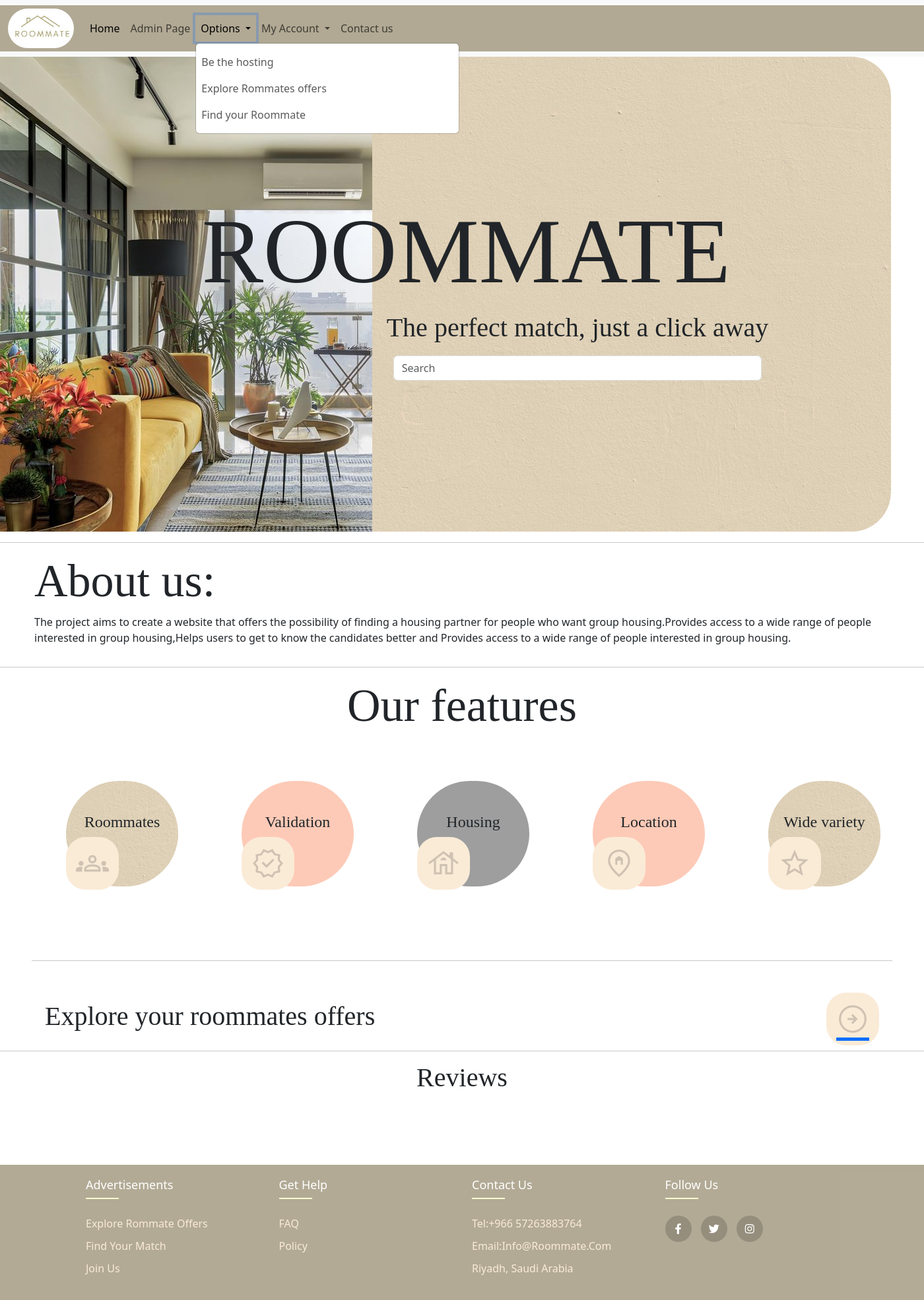
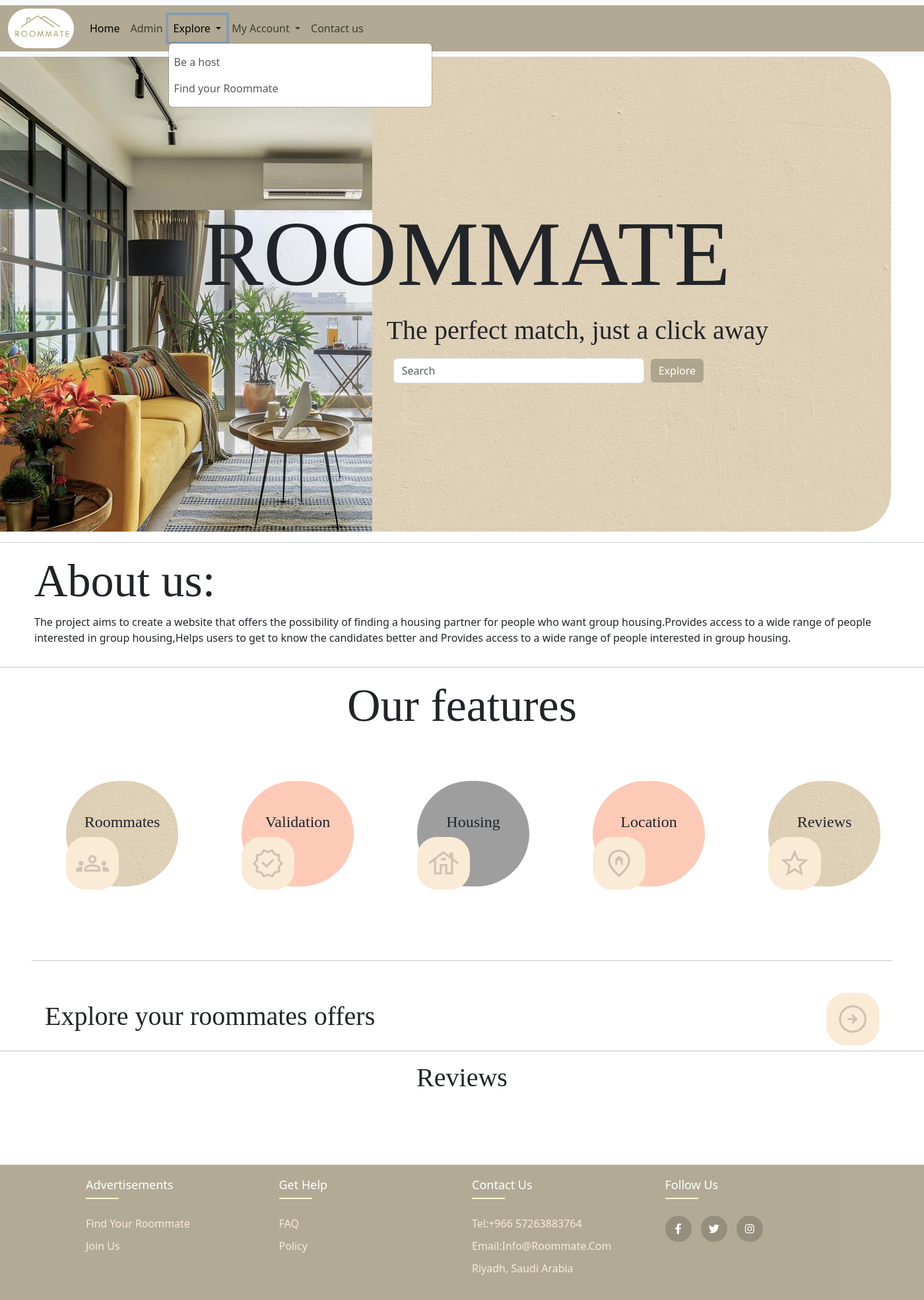
Before and after one commit to Aseelalshammrani/Roommate, a Django app: page / in a window 1400 px wide, after a click on "Explore". Shown: the whole page at 66% size. Run offline with Django 5.2, Linux system fonts and the light colour scheme; the visitor is signed in with stand-in values (Sample User, id 1); data that the repository does not hold is empty; grey boxes are pictures that could not be loaded.

Commit message:
Edit on design in main app

```diff
--- a/RoommateProject/main/static/css/main.css
+++ b/RoommateProject/main/static/css/main.css
@@ -309,17 +309,22 @@ background-color: #ffffff;
     display: flex;
     justify-content: center;
     align-items: center;
+    list-style-type: none;
+    display: inline-flex;
+    text-decoration: none;
 }
 
 .icon:hover{
     color:antiquewhite;
     background-color:black;
 
+
 }
 
 /* Resize a specific icon */
 .features:nth-child() .icon {
     font-size: 30px;
+
 }
 
 .features{
--- a/RoommateProject/main/templates/main/base.html
+++ b/RoommateProject/main/templates/main/base.html
@@ -40,19 +40,18 @@
               </li>
               {% if request.user.is_superuser %}
               <li class="nav-item">
-                <a class="nav-link" href="{% url 'accounts:admin_validation_requests' %}">Admin Page</a>
+                <a class="nav-link" href="{% url 'accounts:admin_validation_requests' %}">Admin</a>
               </li>
               {% endif %}
               <li class="nav-item dropdown">
                 <a class="nav-link dropdown-toggle" href="#" role="button" data-bs-toggle="dropdown" aria-expanded="false">
-                  Options
+                  Explore
                 </a>
                 <ul class="dropdown-menu " style="width: 400px;">
                   {% if request.user.is_authenticated %}
-                  <li> <a class="nav-link" href="{% url 'advertisements:add_advertisement_view'%}">Be the hosting</a></li>
+                  <li> <a class="nav-link" href="{% url 'advertisements:add_advertisement_view'%}">Be a host</a></li>
                   {% endif %}
-                  <li> <a class="nav-link" href="{% url 'advertisements:browse_advertisements_view'%}">Explore Rommates offers</a></li>
-                  <li><a class="nav-link" href="{% url 'main:advertisement_filter_view' %}">Find your Roommate</a></li>
+                  <li><a class="nav-link" href="{% url 'advertisements:browse_advertisements_view'%}">Find your Roommate</a></li>
                 </ul>
               </li>
               {% if not request.user.is_authenticated %}
@@ -89,8 +88,7 @@
       <div class="footer-col">
         <h4>Advertisements</h4>
         <ul>
-          <li><a href="{% url 'advertisements:browse_advertisements_view' %}">Explore Rommate Offers</a></li>
-          <li><a href="{% url 'main:advertisement_filter_view' %}">Find your match</a></li>
+          <li><a href="{% url 'advertisements:browse_advertisements_view' %}">Find your Roommate</a></li>
           <li><a href="{% url 'accounts:login_user_view' %}">Join us</a></li>
         </ul>
       </div>
--- a/RoommateProject/main/templates/main/contact_us.html
+++ b/RoommateProject/main/templates/main/contact_us.html
@@ -5,15 +5,15 @@
 {% block content %}
 
 
-<div class="d-flex justify-content-between text-center">
-    <h1 class="contact mt-3 p-3">
+<div class="d-flex justify-content-center text-center">
+    <h1 class="contact mt-3 p-3 text-center">
       Contact us
       </h1>
 </div>
 <hr>
 <div class="d-flex flex-column gap-3 justify-content-center align-items-center m-5">
     <p class="fw-normal">For any information, you can reach us via email.</p>
-    <div class="d-flex flex-column gap-1 text-center bg-warning p-2 text-dark bg-opacity-10 rounded-3 text-body-secondary" style="width: 40vw;">
+    <div class="d-flex flex-column gap-1 text-center bg-warning p-2 text-dark bg-opacity-10 rounded-5 text-body-secondary border" style="width: 40vw;">
         <div class="m-5">
             {% if email_sent %}
                 <h3 class="display-4">Thank you, We received your message.<span class="material-symbols-outlined">check_circle</span></h3>
--- a/RoommateProject/main/templates/main/home.html
+++ b/RoommateProject/main/templates/main/home.html
@@ -12,11 +12,13 @@
                 <h1>ROOMMATE</h1>
                 <div class="short-para">
                     <h4>The perfect match, just a click away</h4>
-                    <form role="search" action="{% url 'advertisements:search' %}" method="GET">
-                        <input name="search" class="form-control" type="search" placeholder="Search" aria-label="Search">
-                    </form>
+                    <div class="d-flex align-items-center">
+                        <form style="width:400px;" role="search" action="{% url 'advertisements:search' %}" method="GET">
+                            <input name="search" class="form-control" type="search" placeholder="Search" aria-label="Search">
+                        </form>
+                    <a href="{% url 'advertisements:browse_advertisements_view'%}"><button type="button" class="btn btn-secondary">Explore</button></a>
+                    </div>
                 </div>
-                <h4></h4>
             </div>
         </div>
     </div>
@@ -55,13 +57,18 @@
                     <span class="icon material-symbols-outlined">home_pin</span>
                 </div>
                 <div class="img5 col-3 m-5">
-                    <h4 class="d-flex justify-content-center align-items-center mt-5">Wide variety</h4>
+                    <h4 class="d-flex justify-content-center align-items-center mt-5">Reviews</h4>
                     <span class="icon material-symbols-outlined">star</span>
                 </div>
             </div>
         </div>
     </div>
 </div>
+
+<div class="container">
+
+</div>
+
 <div class="container1 m-5">
 <div class="row gap-3 d-flex justify-content-center align-items-center">
 {% for approve in approves %}
@@ -84,7 +91,7 @@
         <a class="adv-img" href="{% url 'advertisements:advertisement_details_view' advertisement.id %}"><img src="{{advertisement.image.url}}" class="card-img-top" height="220px" alt="Advertisement image"></a>
         <div class="card-body">
             <div class="d-flex justify-content-between align-items-center">
-            <h5 class="adv-title card-title">{{ advertisement.title}}-{{advertisement.city}}</h5>
+            <h5 class="adv-title card-title">{{ advertisement.neighborhood }} - {{ advertisement.city}}</h5>
             {% if advertisement.user.validation.validated == True %}
             <h6 class="adv-title d-flex justify-content-center align-items-center text-success">{{ advertisement.user.first_name }}<span class="material-symbols-outlined">verified</span></h6>
             {% else %}
@@ -92,16 +99,8 @@
             {% endif %}
             </div>
             <div class="d-flex align-items-center gap-1">
-            {% if adv.gender == 'Male' %}
-            <span class="material-symbols-outlined">man</span>
-            <h6>Male</h6>
-            {% else %}
-            <span class="material-symbols-outlined">woman</span>
-            <h6>Female</h6>
-            {% endif %}
-            <p>{{adv.gender}}</p>
             </div>
-            <div class="d-flex align-items-center gap-1">
+            <div class="adv-title d-flex align-items-center gap-1">
             {% if advertisement.type_of_residential == 'House' %}
             <span class="material-symbols-outlined">home</span>
             {% elif advertisement.type_of_residential == 'Room' %}
@@ -116,7 +115,7 @@
             <h6 class="adv-title card-text">The Duration :{{advertisement.duration_residence}} {{advertisement.type_of_duration}}</h6>
             </div>
             <div class="d-flex justify-content-end align-items-center">
-                <span class="adv-arrow material-symbols-outlined">arrow_forward</span>
+                <a href="{% url 'advertisements:advertisement_details_view' advertisement.id %}"><span class="adv-arrow material-symbols-outlined text-dark">arrow_forward</span></a>
             </div>
         </div>
     </div>
--- a/RoommateProject/main/urls.py
+++ b/RoommateProject/main/urls.py
@@ -6,5 +6,5 @@ urlpatterns = [
     path("contact_us/", views.contact_us_view , name="contact_us_view"),
     path('filter/', views.advertisement_filter_view, name="advertisement_filter_view"),
     path('not/found',views.not_found,name='not_found'),
-    path('not/authorized',views.not_authorized,name='not_authorized')
+    path('not/authorized',views.not_authorized,name='not_authorized'),
 ]
```
Also changed, not shown: other parts of RoommateProject/main/static/css/main.css (+69 -0 lines), RoommateProject/main/views.py (line endings or trailing spaces), RoommateProject/media/images/apart.jpg (added).
